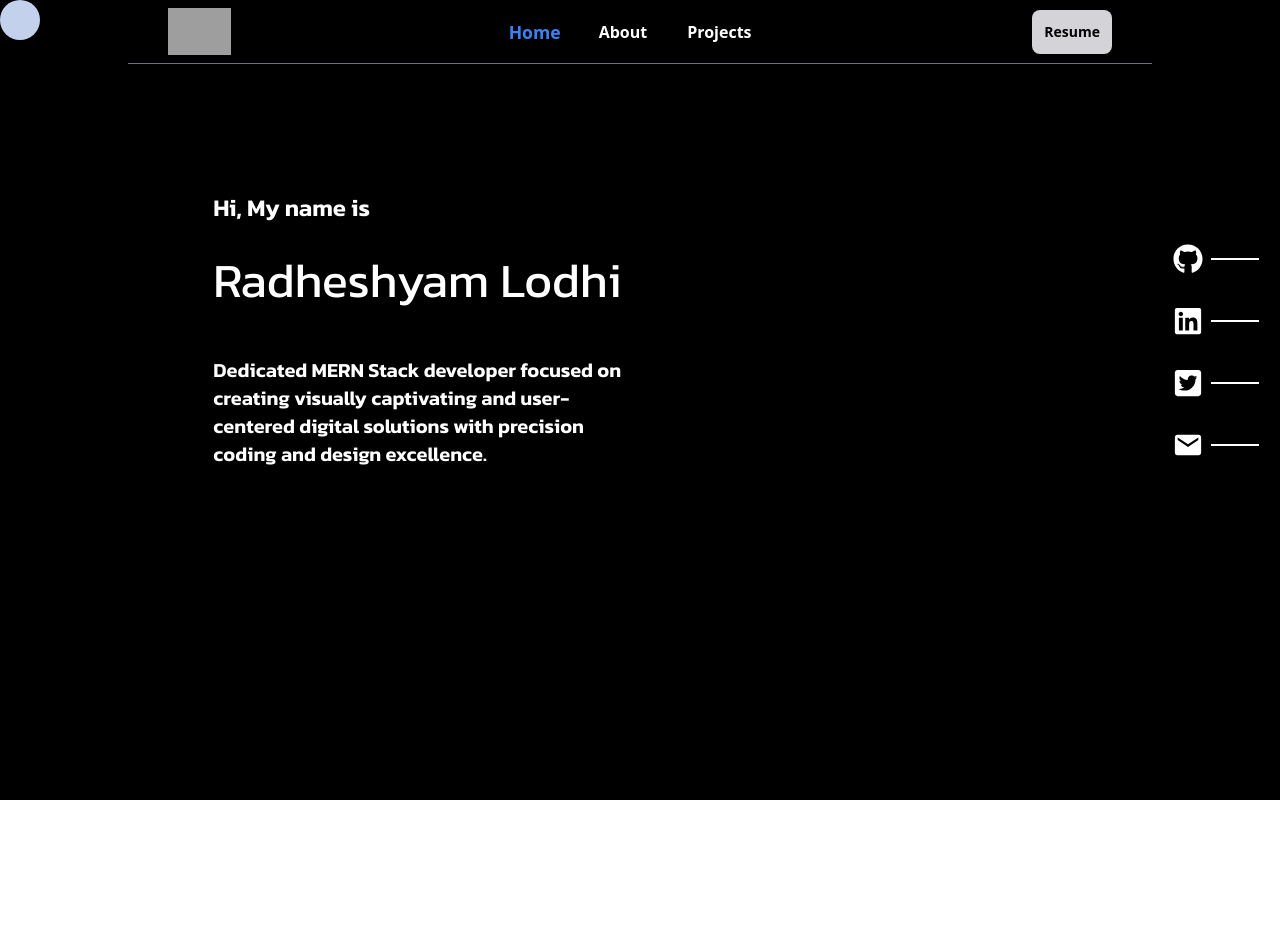
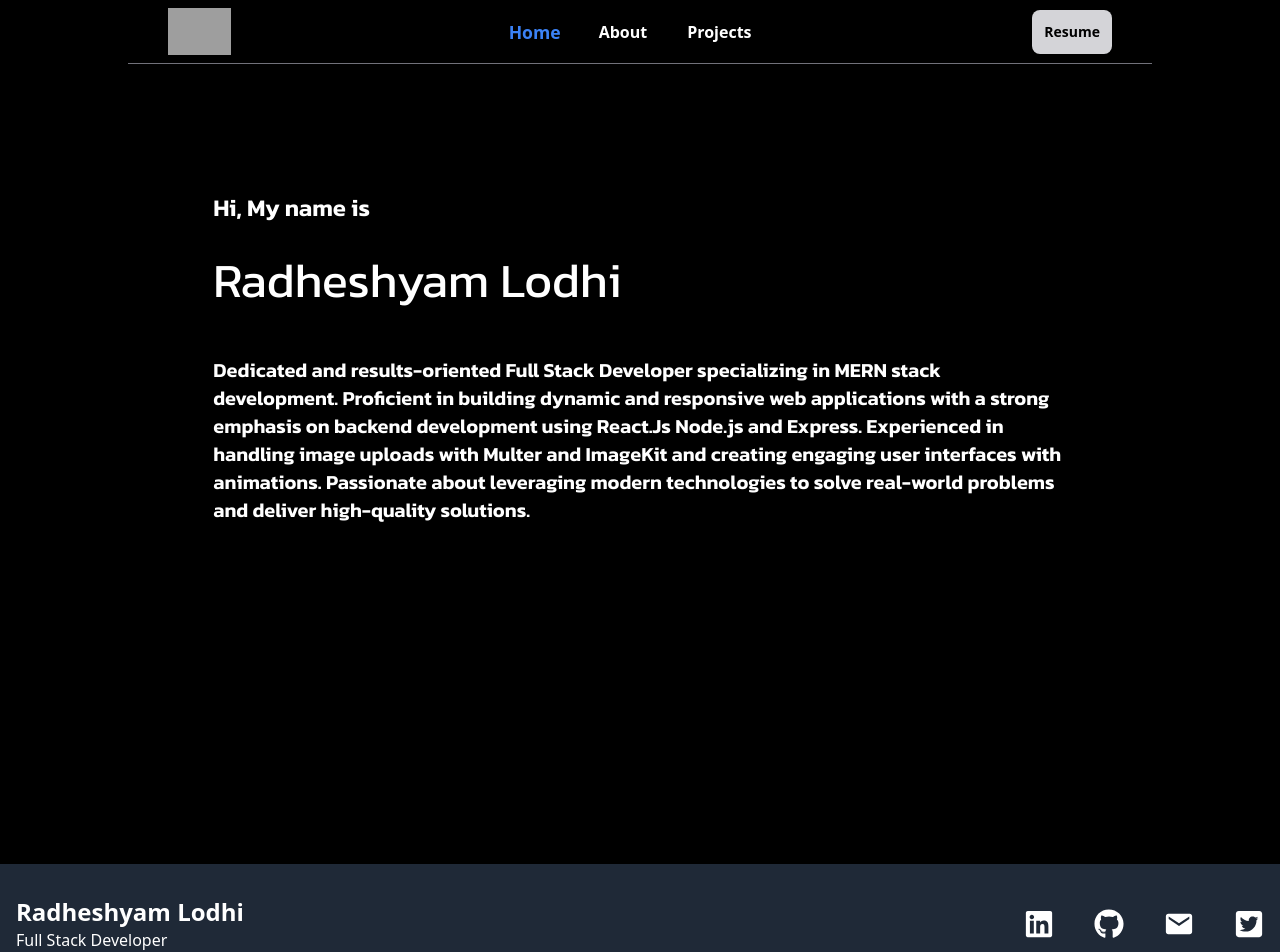
Before and after one commit to lodhiradhe123/Porfolio, a React (Vite) app: page / in a window 1280 px wide. Shown: the top 952 px of the page. Before the commit the page ends 800 px from the top, so only its background shows below. Built offline with nearby package versions, Linux system fonts and the light colour scheme; grey boxes are pictures that could not be loaded.

Commit message:
final commit

```diff
--- a/src/App.jsx
+++ b/src/App.jsx
@@ -5,14 +5,14 @@ import Routing from "./utils/Routing";
 import Socialsidebar from "./conponents/Socialsidebar";
 import "./App.css"
 import Pointer from "./conponents/Pointer";
+import Footer from "./conponents/Footer";
 function App() {
   return (
     <>
       <div className="w-full h-screen bg-black hide-scrollbar">
         <Nav />
         <Routing />
-        <Socialsidebar />
-        <Pointer/>
+        <Footer />
       </div>
     </>
   );
--- a/src/conponents/AnimatedProjects.jsx
+++ b/src/conponents/AnimatedProjects.jsx
@@ -2,11 +2,10 @@ import React from "react";
 
 function AnimatedProjects() {
   const landingPageUrl = [
-    "https://ik.imagekit.io/vtd0qp9vb/PortfolioData/animation3.png?updatedAt=1721559488779",
     "https://ik.imagekit.io/vtd0qp9vb/PortfolioData/animation2.png?updatedAt=1721559437638",
     "https://ik.imagekit.io/vtd0qp9vb/PortfolioData/animation1.png?updatedAt=1721559417213",
-    "https://ik.imagekit.io/vtd0qp9vb/PortfolioData/animation5.png?updatedAt=1721559455533",
-    "https://ik.imagekit.io/vtd0qp9vb/PortfolioData/animation4.png?updatedAt=1721559474021",
+    // "https://ik.imagekit.io/vtd0qp9vb/PortfolioData/animation5.png?updatedAt=1721559455533",
+    // "https://ik.imagekit.io/vtd0qp9vb/PortfolioData/animation4.png?updatedAt=1721559474021",
     "https://ik.imagekit.io/vtd0qp9vb/PortfolioData/animatedproject0.jpg?updatedAt=1721572175566",
   ];
   return (
--- /dev/null
+++ b/src/conponents/Footer.jsx
@@ -0,0 +1,62 @@
+import React from "react";
+import { Link } from "react-router-dom";
+import { FaGithub } from "react-icons/fa";
+import { FaLinkedin } from "react-icons/fa";
+import { FaTwitterSquare } from "react-icons/fa";
+import { IoMdMail } from "react-icons/io";
+
+const Footer = () => {
+  return (
+    <footer className="bg-gray-800 text-white py-8">
+      <div className="container mx-auto px-4 flex flex-col md:flex-row justify-between items-center">
+        <div className="mb-4 md:mb-0">
+          <h2 className="text-2xl font-bold">Radheshyam Lodhi</h2>
+          <p>Full Stack Developer</p>
+        </div>
+        <div className="flex flex-col md:flex-row items-center">
+          <div className="flex space-x-4 mb-4 md:mb-0 gap-6">
+            <Link
+              target="_blank"
+              to="https://www.linkedin.com/in/radheshyam-lodhi-227171199/"
+              className="flex justify-center items-center gap-2"
+            >
+              <FaLinkedin className="text-3xl hover:scale-150 transition-all" />{" "}
+            </Link>
+            <Link
+              target="_blank"
+              to="https://github.com/lodhiradhe123"
+              className="flex justify-center items-center gap-2"
+            >
+              <FaGithub className="text-3xl hover:scale-150 transition-all" />{" "}
+            </Link>
+
+            <Link
+              target="_blank"
+              to="mailto:radheshyamlodhi48@gmail.com"
+              className="flex justify-center items-center gap-2"
+            >
+              <IoMdMail className="text-3xl hover:scale-150 transition-all" />{" "}
+            </Link>
+
+            <Link
+              target="_blank"
+              to="https://x.com/RadheLodhi17"
+              className="flex justify-center items-center gap-2"
+            >
+              <FaTwitterSquare className="text-3xl hover:scale-150 transition-all" />{" "}
+            </Link>
+
+          </div>
+          <div className="flex space-x-4">
+
+          </div>
+        </div>
+      </div>
+      <div className="text-center mt-4 text-gray-500">
+        © 2024 Radheshyam Lodhi. All rights reserved.
+      </div>
+    </footer>
+  );
+};
+
+export default Footer;
--- a/src/conponents/Landing.jsx
+++ b/src/conponents/Landing.jsx
@@ -3,17 +3,15 @@ import Socialsidebar from "./Socialsidebar";
 
 function Landing() {
   return (
-    <div className="  max-sm:w-full max-sm:items-start w-[100%]   text-white flex flex-col items-center justify-center font-[Kanit] ">
+    <div className="  max-sm:w-full max-sm:items-start w-[100%] h-screen bg-black  text-white flex flex-col items-center justify-center font-[Kanit] ">
       <div className="max-sm:w-[79%] max-sm:p-2 w-2/3 h-full mt-32 ">
         <section className="">
         <h1 className="text-2xl font-semibold mb-5">Hi, My name is</h1>
         <h1 className="max-sm:text-[2rem] text-[3em] mb-10 ">Radheshyam Lodhi</h1>
         </section>
-        <section className=" max-sm:w-full  w-1/2 text-xl font-semibold ">
+        <section className=" max-sm:w-full max-sm:text-sm  w-full text-xl font-semibold ">
           <p>
-            Dedicated MERN Stack developer focused on creating visually
-            captivating and user-centered digital solutions with precision
-            coding and design excellence.
+          Dedicated and results-oriented Full Stack Developer specializing in MERN stack development. Proficient in building dynamic and responsive web applications with a strong emphasis on backend development using React.Js Node.js and Express. Experienced in handling image uploads with Multer and ImageKit and creating engaging user interfaces with animations. Passionate about leveraging modern technologies to solve real-world problems and deliver high-quality solutions.
           </p>
         </section>
       </div>
--- a/src/conponents/LandingPages.jsx
+++ b/src/conponents/LandingPages.jsx
@@ -3,13 +3,13 @@ import React from "react";
 function LandingPages() {
     const landingPageUrl = [
         "https://ik.imagekit.io/vtd0qp9vb/PortfolioData/landingoage-10.png?updatedAt=1721557728623",
-        "https://ik.imagekit.io/vtd0qp9vb/PortfolioData/landingpage-9.png?updatedAt=1721556080960",
-        "https://ik.imagekit.io/vtd0qp9vb/PortfolioData/landingpage-3.png?updatedAt=1721556081239",
-        "https://ik.imagekit.io/vtd0qp9vb/PortfolioData/landingpage-5.png?updatedAt=1721556080690",
-        "https://ik.imagekit.io/vtd0qp9vb/PortfolioData/landingoage-7.png?updatedAt=1721556080029",
-        "https://ik.imagekit.io/vtd0qp9vb/PortfolioData/landingpage-4.png?updatedAt=1721556078161",
+        // "https://ik.imagekit.io/vtd0qp9vb/PortfolioData/landingpage-9.png?updatedAt=1721556080960",
+        // "https://ik.imagekit.io/vtd0qp9vb/PortfolioData/landingpage-3.png?updatedAt=1721556081239",
+        // "https://ik.imagekit.io/vtd0qp9vb/PortfolioData/landingpage-5.png?updatedAt=1721556080690",
+        // "https://ik.imagekit.io/vtd0qp9vb/PortfolioData/landingoage-7.png?updatedAt=1721556080029",
+        // "https://ik.imagekit.io/vtd0qp9vb/PortfolioData/landingpage-4.png?updatedAt=1721556078161",
         "https://ik.imagekit.io/vtd0qp9vb/PortfolioData/landingpage-1.png?updatedAt=1721556076333",
-        "https://ik.imagekit.io/vtd0qp9vb/PortfolioData/landingpage-2.png?updatedAt=1721556075965",
+        // "https://ik.imagekit.io/vtd0qp9vb/PortfolioData/landingpage-2.png?updatedAt=1721556075965",
         "https://ik.imagekit.io/vtd0qp9vb/PortfolioData/landingPage-6.png?updatedAt=1721556075533",
         "https://ik.imagekit.io/vtd0qp9vb/PortfolioData/landingpage-8.png?updatedAt=1721556074328",
         "https://ik.imagekit.io/vtd0qp9vb/PortfolioData/landingoage-10.png?updatedAt=1721557728623"
```
Also changed, not shown: src/conponents/About.jsx (+18 -19 lines).
